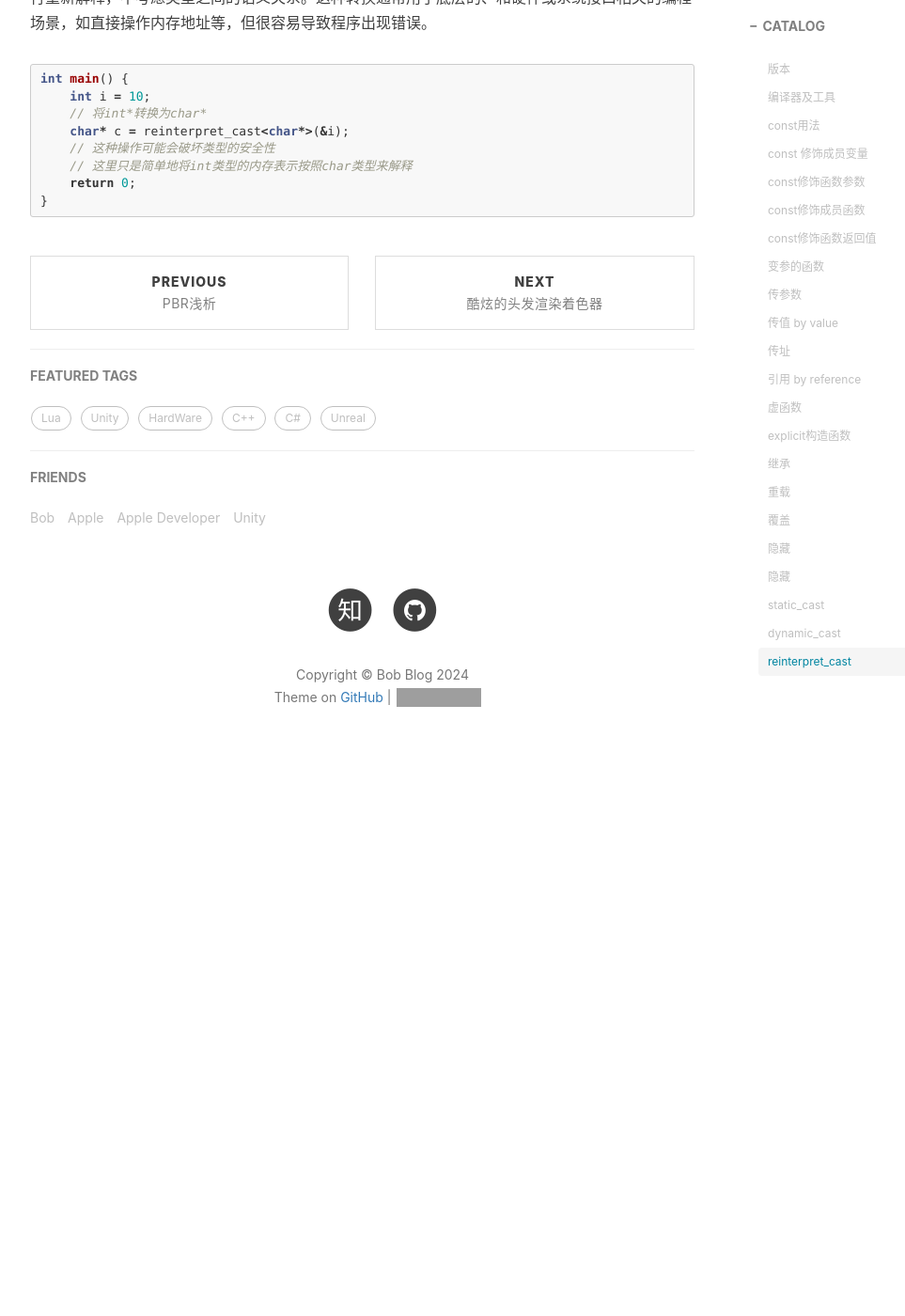
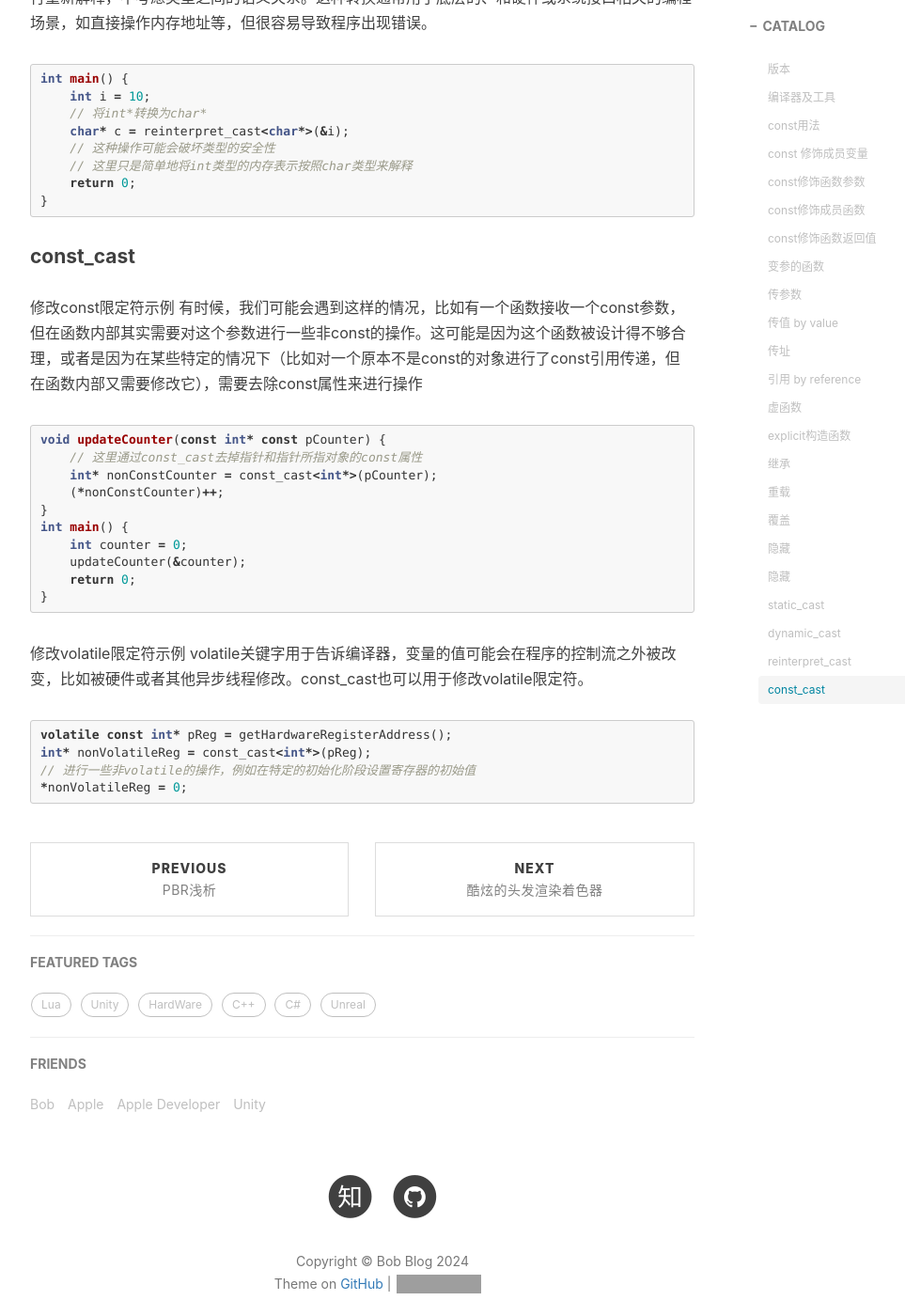
Before and after one commit to chenanbao/chenanbao.github.io, a Jekyll site: the page built from _posts/2018-12-19-C++集锦.md, in a window 1280 px wide and 1400 px high, scrolled down 11119 px. Shown: the whole window at 94% size, without its empty margins (233-1196 px from the left). Built offline with Jekyll 4.4.1, drawn with Linux system fonts in a browser that asks for light colours; nearby versions of some CDN libraries; comment, search, counter and statistics services are not loaded; before the commit the page ends 11965 px from its top, so only the background shows below that; grey boxes are pictures that could not be loaded.

Commit message:
Update 2018-12-19-C++集锦.md

````diff
--- a/_posts/2018-12-19-C++集锦.md
+++ b/_posts/2018-12-19-C++集锦.md
@@ -592,3 +592,28 @@ int main() {
     return 0;
 }
 ```
+
+####  const_cast
+修改const限定符示例
+有时候，我们可能会遇到这样的情况，比如有一个函数接收一个const参数，但在函数内部其实需要对这个参数进行一些非const的操作。这可能是因为这个函数被设计得不够合理，或者是因为在某些特定的情况下（比如对一个原本不是const的对象进行了const引用传递，但在函数内部又需要修改它），需要去除const属性来进行操作
+
+```c
+void updateCounter(const int* const pCounter) {
+    // 这里通过const_cast去掉指针和指针所指对象的const属性
+    int* nonConstCounter = const_cast<int*>(pCounter);
+    (*nonConstCounter)++;
+}
+int main() {
+    int counter = 0;
+    updateCounter(&counter);
+    return 0;
+}
+```
+修改volatile限定符示例
+volatile关键字用于告诉编译器，变量的值可能会在程序的控制流之外被改变，比如被硬件或者其他异步线程修改。const_cast也可以用于修改volatile限定符。
+```c
+volatile const int* pReg = getHardwareRegisterAddress();
+int* nonVolatileReg = const_cast<int*>(pReg);
+// 进行一些非volatile的操作，例如在特定的初始化阶段设置寄存器的初始值
+*nonVolatileReg = 0;
+```
````
